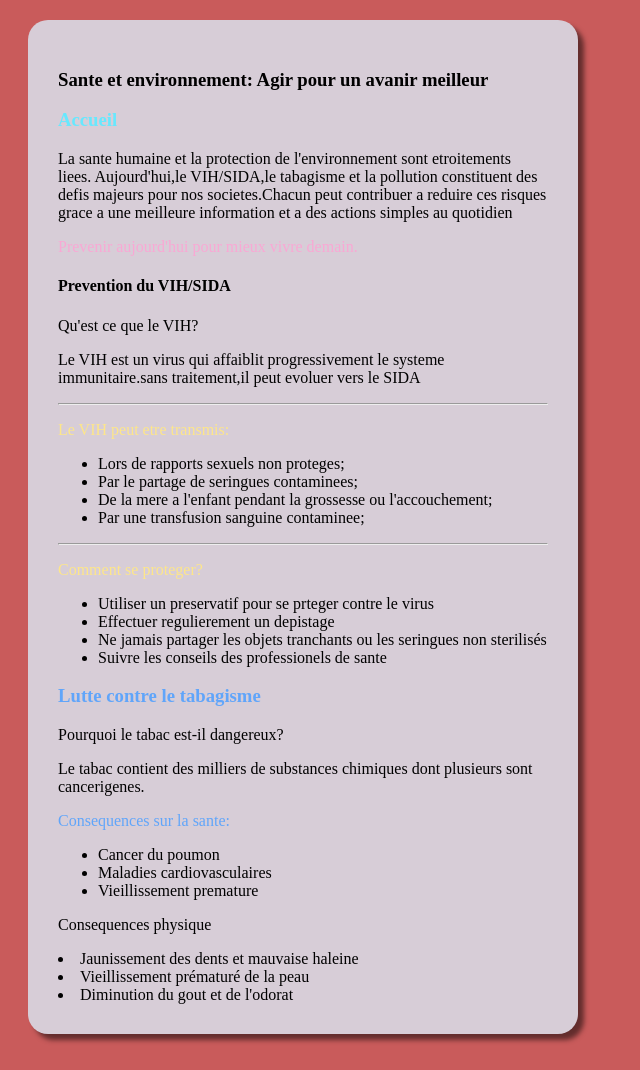
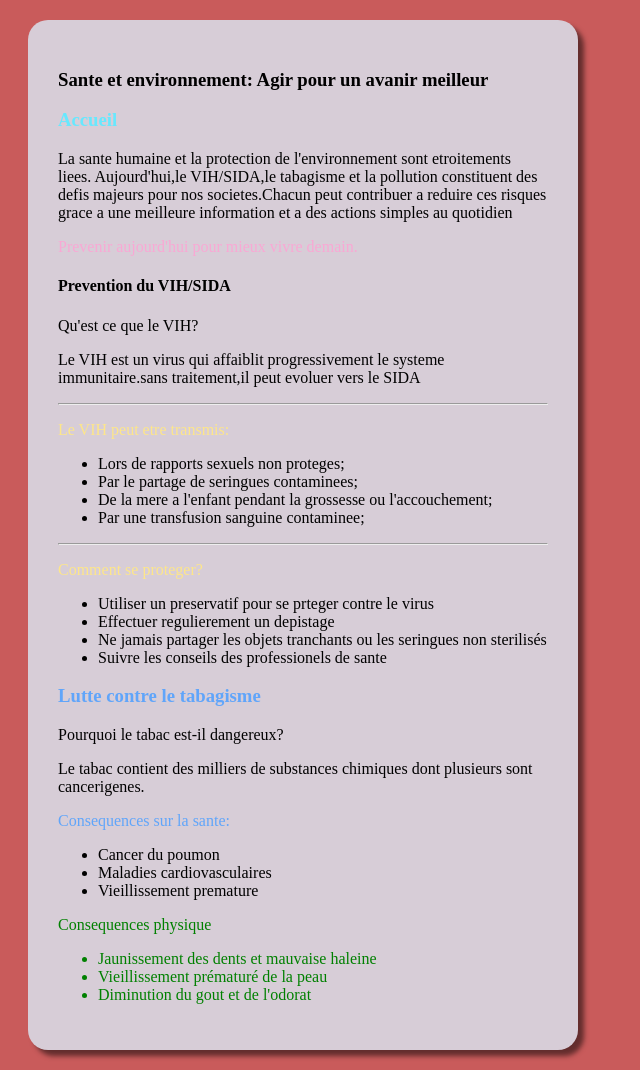
Before and after one commit to andyluscode/ProjetGroupe, a plain HTML site: page index.html in a window 1280 px wide. Shown: the whole page, without its empty margins (0-640 px from the left). Drawn offline with Linux system fonts and the light colour scheme.

Commit message:
Narcisse Kasonga

```diff
--- a/index.html
+++ b/index.html
@@ -48,11 +48,12 @@
         <li>Vieillissement premature</li>
       </ul>
 
-      <p>Consequences physique</p>
-        <li>Jaunissement des dents et mauvaise haleine</li>
-        <li>Vieillissement prématuré de la peau</li>
-        <li>Diminution du gout et de l'odorat</li>
-
+      <p class="nar">Consequences physique</p>
+      <ul>
+        <li class="nar">Jaunissement des dents et mauvaise haleine</li>
+        <li class="nar">Vieillissement prématuré de la peau</li>
+        <li class="nar">Diminution du gout et de l'odorat</li>
+       </ul>
     </div>
 
 </div>
--- a/style.css
+++ b/style.css
@@ -27,3 +27,6 @@ color: #FDE68A;
 .van{
     color:#60A5FA
 }
+.nar{
+    color: green;
+}
```
